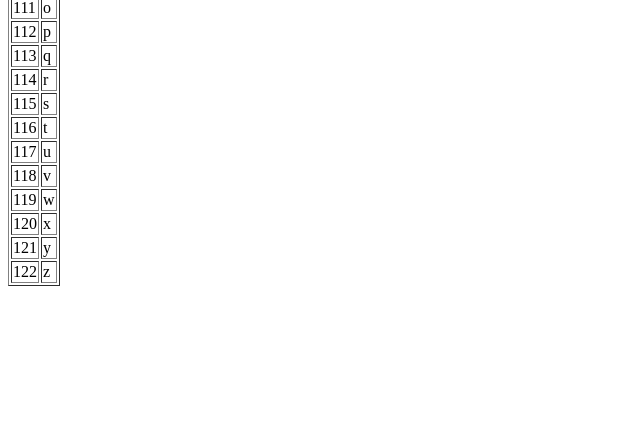
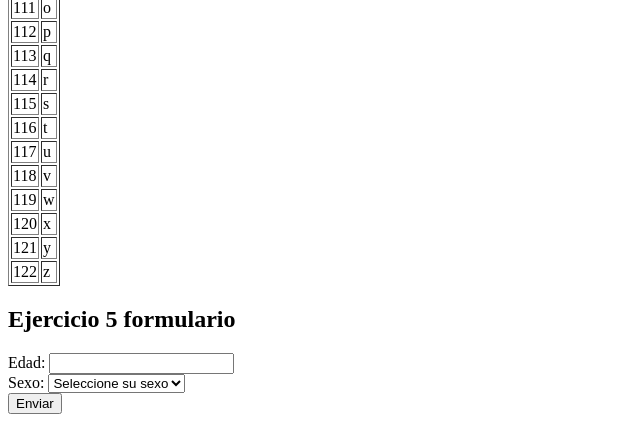
Before and after one commit to saul03xd/tecweb, a PHP site: page /?numero=1 in a window 1280 px wide. Shown: the part 914-1336 px from the top of the page, without its empty margins (0-640 px from the left). Before the commit the page ends 1200 px from the top, so only its background shows below. Run offline with PHP 8.4, Linux system fonts and the light colour scheme.

Commit message:
Ejercicio 5 resuleto correctamente

```diff
--- a/practicas/P07/index.php
+++ b/practicas/P07/index.php
@@ -32,5 +32,21 @@
     <?php
         generarTablaLetras(3);
     ?>
+
+
+    <h2>Ejercicio 5 formulario</h2>
+    <form action="procesar.php" method="POST">
+        <label for="edad">Edad:</label>
+        <input type="number" name="edad" id="edad" required /><br />
+
+        <label for="sexo">Sexo:</label>
+        <select name="sexo" id="sexo" required>
+            <option value="">Seleccione su sexo</option>
+            <option value="femenino">Femenino</option>
+            <option value="masculino">Masculino</option>
+        </select><br />
+
+        <input type="submit" value="Enviar" />
+    </form>
 </body>
 </html>
```
